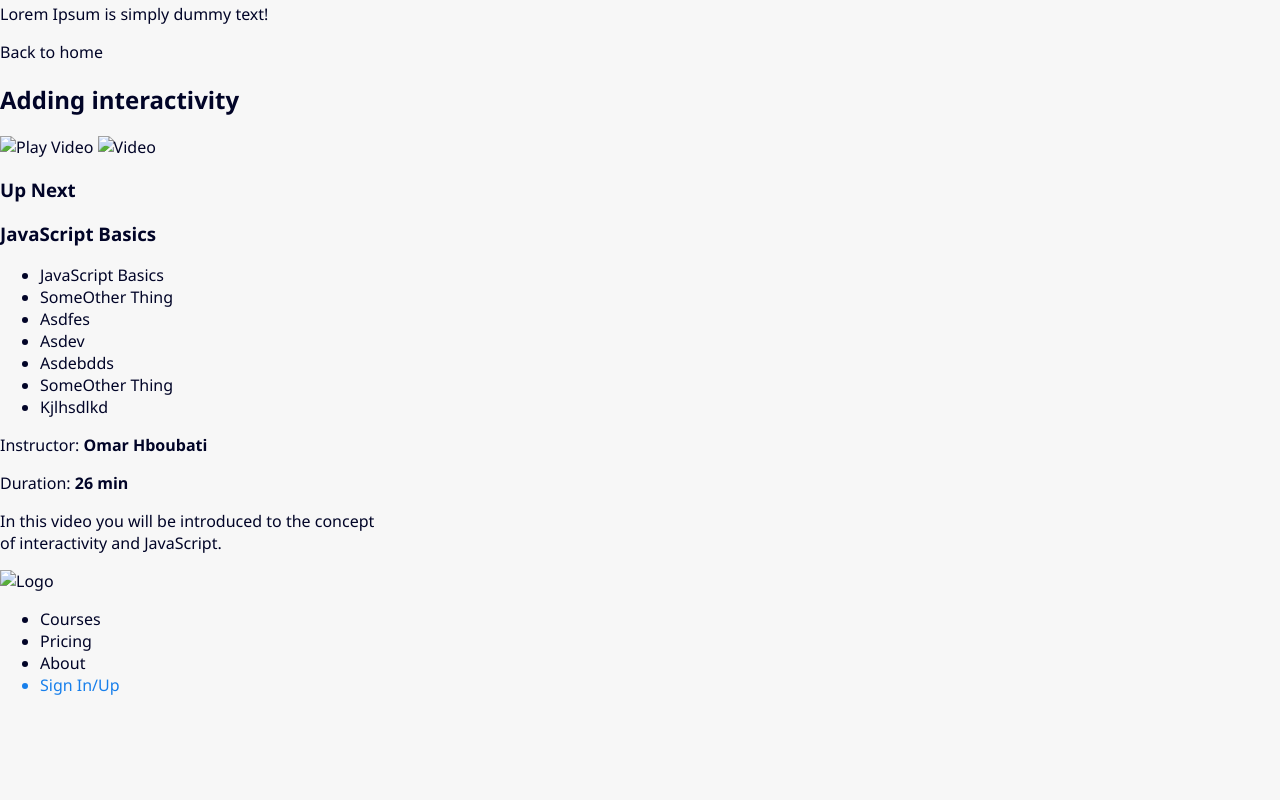
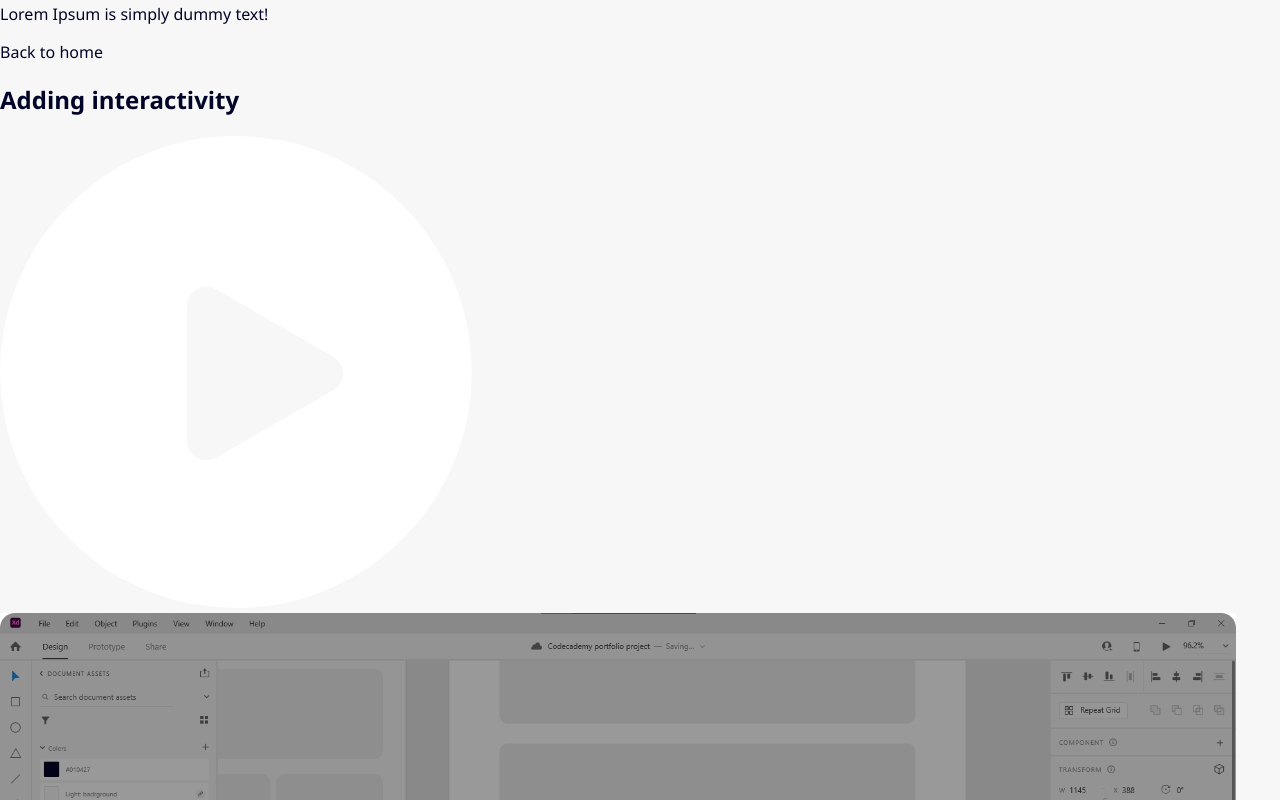
Before and after one commit to circlePulse/cpp, a website: page index.html in a window 1280 px wide. Shown: the part 900-1700 px from the top of the page. Before the commit the page ends 1596 px from the top, so only its background shows below. Drawn offline with Linux system fonts and the light colour scheme; the site is published under a folder, as on GitHub Pages, so addresses that start at the root find nothing.

Commit message:
github pages path fixes

```diff
--- a/index.html
+++ b/index.html
@@ -46,8 +46,7 @@
             cursor: pointer;
             font-weight: bold;
             float: right;
-            margin: 0;
-            margin-bottom: 14px;
+            margin: 0 0 14px 0;
             padding: 0;
           "
         >
@@ -102,8 +101,8 @@
           <h1>Adding interactivity</h1>
         </div>
         <div class="video">
-          <img src="/Assets/Play_Button.svg" alt="Play Video" />
-          <img src="/Assets/Screenshot_Desk.jpg" alt="Video" />
+          <img src="Assets/Play_Button.svg" alt="Play Video" />
+          <img src="Assets/Screenshot_Desk.jpg" alt="Video" />
         </div>
         <aside class="course">
           <h1>Up Next</h1>
@@ -129,7 +128,7 @@
       </section>
 
       <footer>
-        <img src="/Assets/Logo_Black.svg" alt="Logo" />
+        <img src="Assets/Logo_Black.svg" alt="Logo" />
         <ul>
           <li>Courses</li>
           <li>Pricing</li>
```
